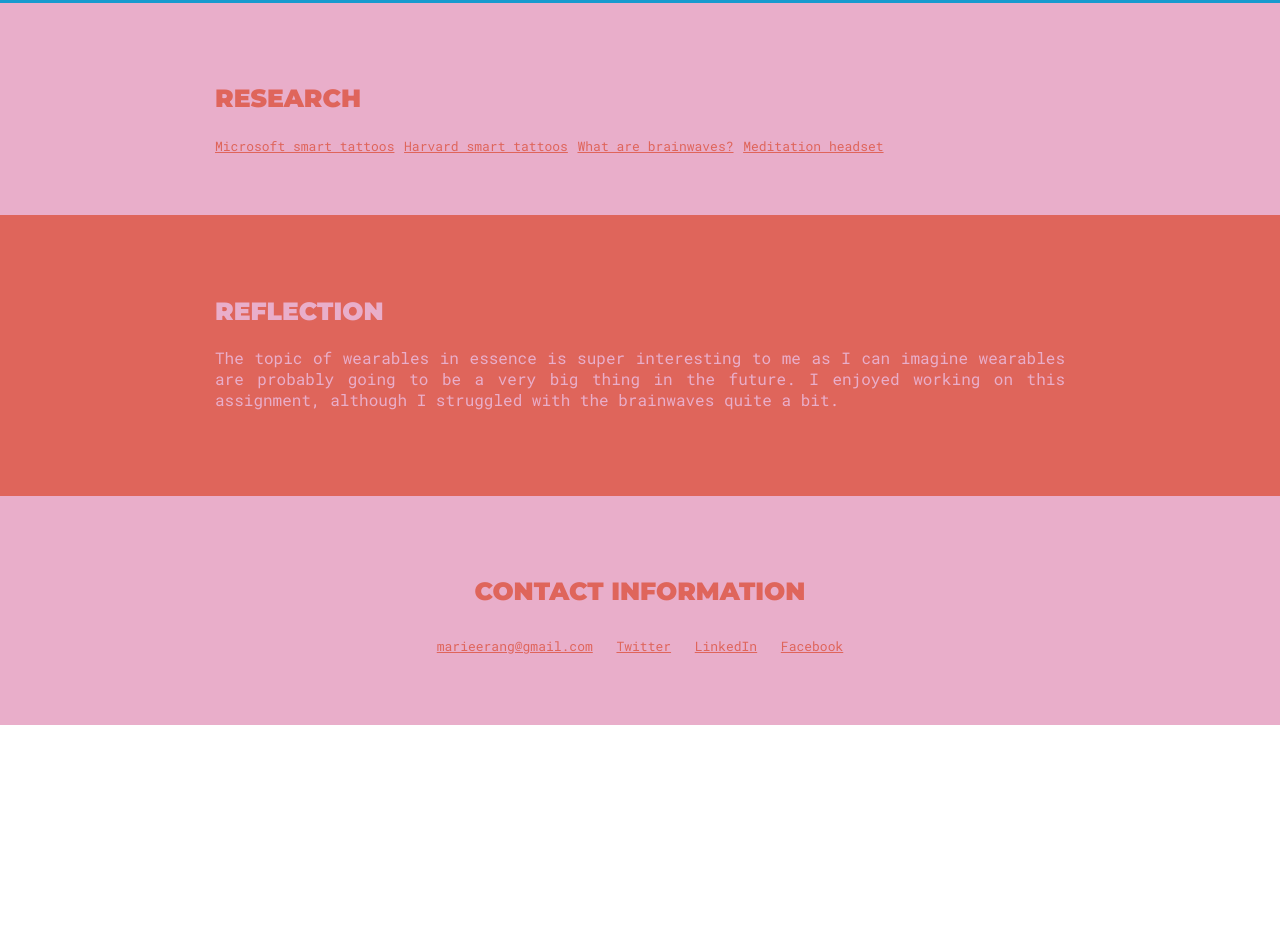
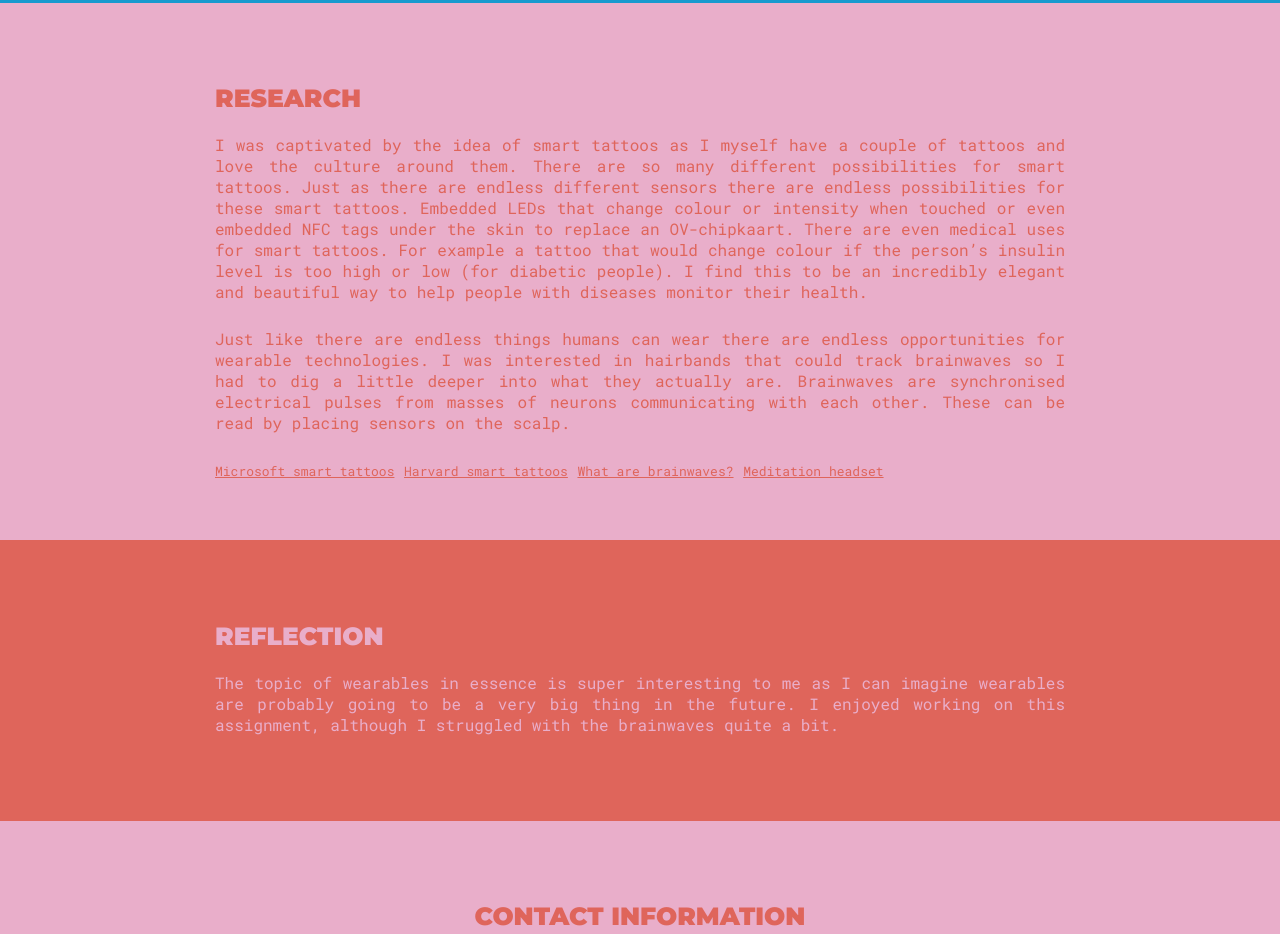
Before and after one commit to marieerang/marieerang.github.io, a plain HTML site: page wearables.html in a window 1280 px wide. Shown: the part 2107-3041 px from the top of the page. Before the commit the page ends 2832 px from the top, so only its background shows below. Drawn offline with Linux system fonts and the light colour scheme.

Commit message:
Update wearables.html

```diff
--- a/wearables.html
+++ b/wearables.html
@@ -53,6 +53,8 @@
     <section class="research" id="research">
       <div class="content-wrap">
         <h2>RESEARCH</h2>
+        <p>I was captivated by the idea of smart tattoos as I myself have a couple of tattoos and love the culture around them. There are so many different possibilities for smart tattoos. Just as there are endless different sensors there are endless possibilities for these smart tattoos. Embedded LEDs that change colour or intensity when touched or even embedded NFC tags under the skin to replace an OV-chipkaart. There are even medical uses for smart tattoos. For example a tattoo that would change colour if the person’s insulin level is too high or low (for diabetic people). I find this to be an incredibly elegant and beautiful way to help people with diseases monitor their health.</p>
+        <p>Just like there are endless things humans can wear there are endless opportunities for wearable technologies. I was interested in hairbands that could track brainwaves so I had to dig a little deeper into what they actually are. Brainwaves are synchronised electrical pulses from masses of neurons communicating with each other. These can be read by placing sensors on the scalp.</p>
         <a href="https://www.microsoft.com/en-us/research/project/smart-tattoos/" target="_blank">Microsoft smart tattoos</a>
         <a href="https://www.engadget.com/2017/10/01/smart-tattoos/?guccounter=1&guce_referrer=aHR0cHM6Ly93d3cuZ29vZ2xlLmNvbS8&guce_referrer_sig=AQAAAHSVgrbH-3DQSC7z3qMZRx6mHlURLdTSfyelFBVjDyA6e43P87FWQo_0ta0mYcs1CSasaYMEFqZ6639FdeaAQSJ_dZ2zxekX9exuFTF_ms4_LznIpcnJA31_fl9hMUeQSsj1XAWZDOVjwNysJD6iwufdimKGJvn9B1QYf7kBFmvG" target="_blank">Harvard smart tattoos</a>
         <a href="https://brainworksneurotherapy.com/what-are-brainwaves" target="_blank">What are brainwaves?</a>
```
